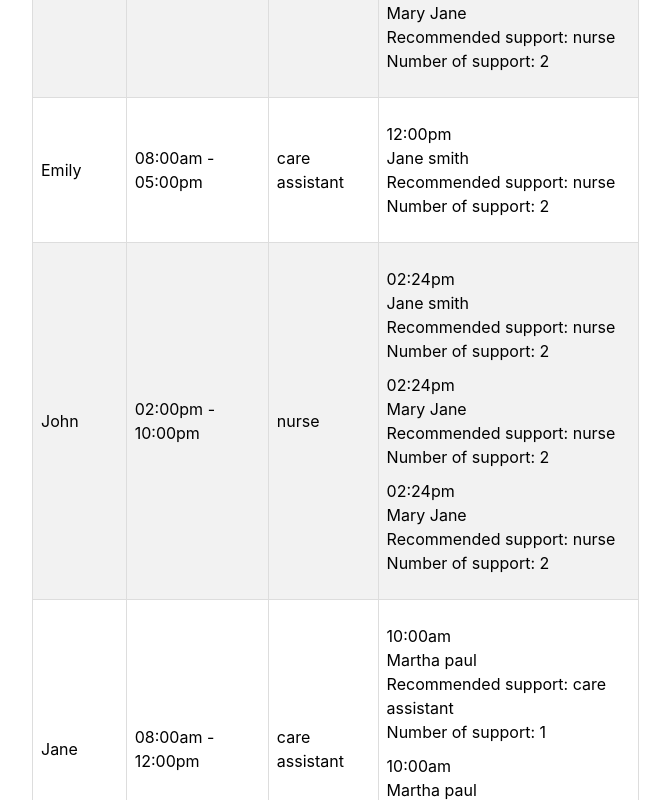
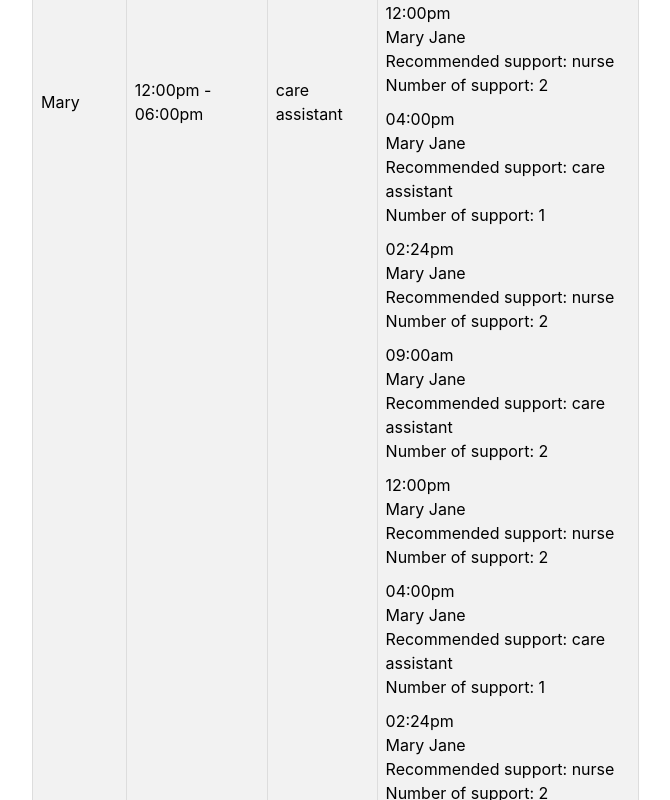
Before and after one commit to taofiqsulayman/roster-generator-react, a React (Vite) app: page / in a window 1280 px wide. Shown: the part 1440-2240 px from the top of the page, without its empty margins (56-726 px from the left). Built offline with nearby package versions, Linux system fonts and the light colour scheme.

Commit message:
Update test_input.js with modified shift for John

```diff
--- a/src/test_input.js
+++ b/src/test_input.js
@@ -28,44 +28,42 @@ const testData = {
       name: "John",
       role: "nurse",
       shift: {
-        start: "02:00pm",
-        end: "10:00pm",
-      },
-    },
-    {
-      name: "Emily",
-      role: "care assistant",
-      shift: {
-        start: "08:00am",
-        end: "05:00pm",
-      },
-    },
-    {
-      name: "David",
-      role: "nurse",
-      shift: {
-        start: "06:00pm",
-        end: "02:00am",
-      },
-    },
-    {
-      name: "Jane",
-      role: "care assistant",
-      shift: {
-        start: "08:00am",
-        end: "12:00pm",
-      },
-    },
-    {
-      name: "Martha",
-      role: "care assistant",
-      shift: {
         start: "12:00pm",
         end: "06:00pm",
       },
     },
-
-
+    // {
+    //   name: "Emily",
+    //   role: "care assistant",
+    //   shift: {
+    //     start: "08:00am",
+    //     end: "05:00pm",
+    //   },
+    // },
+    // {
+    //   name: "David",
+    //   role: "nurse",
+    //   shift: {
+    //     start: "06:00pm",
+    //     end: "02:00am",
+    //   },
+    // },
+    // {
+    //   name: "Jane",
+    //   role: "care assistant",
+    //   shift: {
+    //     start: "08:00am",
+    //     end: "12:00pm",
+    //   },
+    // },
+    // {
+    //   name: "Martha",
+    //   role: "care assistant",
+    //   shift: {
+    //     start: "12:00pm",
+    //     end: "06:00pm",
+    //   },
+    // },
   ],
 
   tasks: [
```
